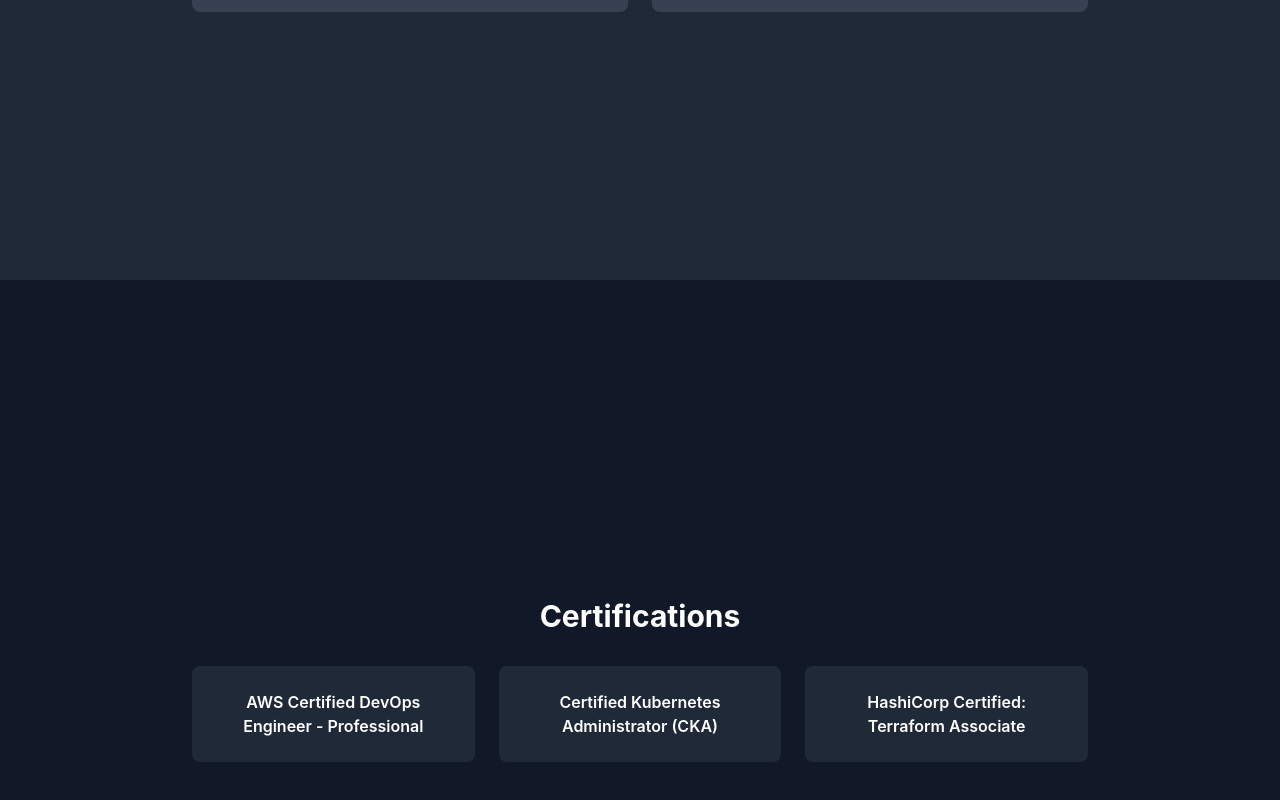
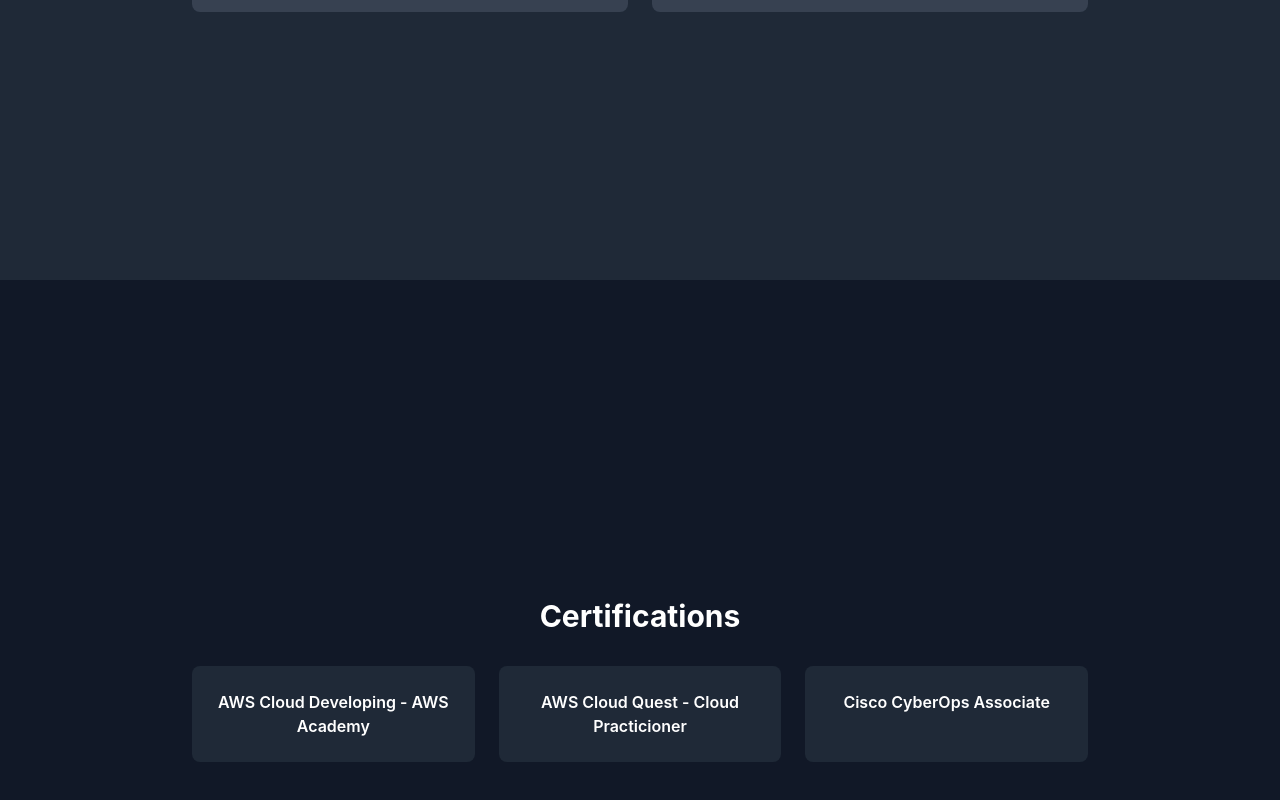
Before and after one commit to rizkyfaza20/resume-website-v2.1, a Next.js app: page / in a window 1280 px wide. Shown: the part 3700-4500 px from the top of the page. Built offline with nearby package versions, Linux system fonts and the light colour scheme.

Commit message:
chore: Update certifications in resume to reflect new qualifications

```diff
--- a/app/page.tsx
+++ b/app/page.tsx
@@ -216,9 +216,9 @@
             <h2 className="text-3xl font-bold mb-8 text-center">Certifications</h2>
             <div className="grid grid-cols-1 md:grid-cols-3 gap-6">
               {[
-                "AWS Certified DevOps Engineer - Professional",
-                "Certified Kubernetes Administrator (CKA)",
-                "HashiCorp Certified: Terraform Associate",
+                "AWS Cloud Developing - AWS Academy",
+                "AWS Cloud Quest - Cloud Practicioner",
+                "Cisco CyberOps Associate"
               ].map((cert) => (
                 <div key={cert} className="bg-gray-800 p-6 rounded-lg text-center">
                   <p className="font-semibold">{cert}</p>
```
